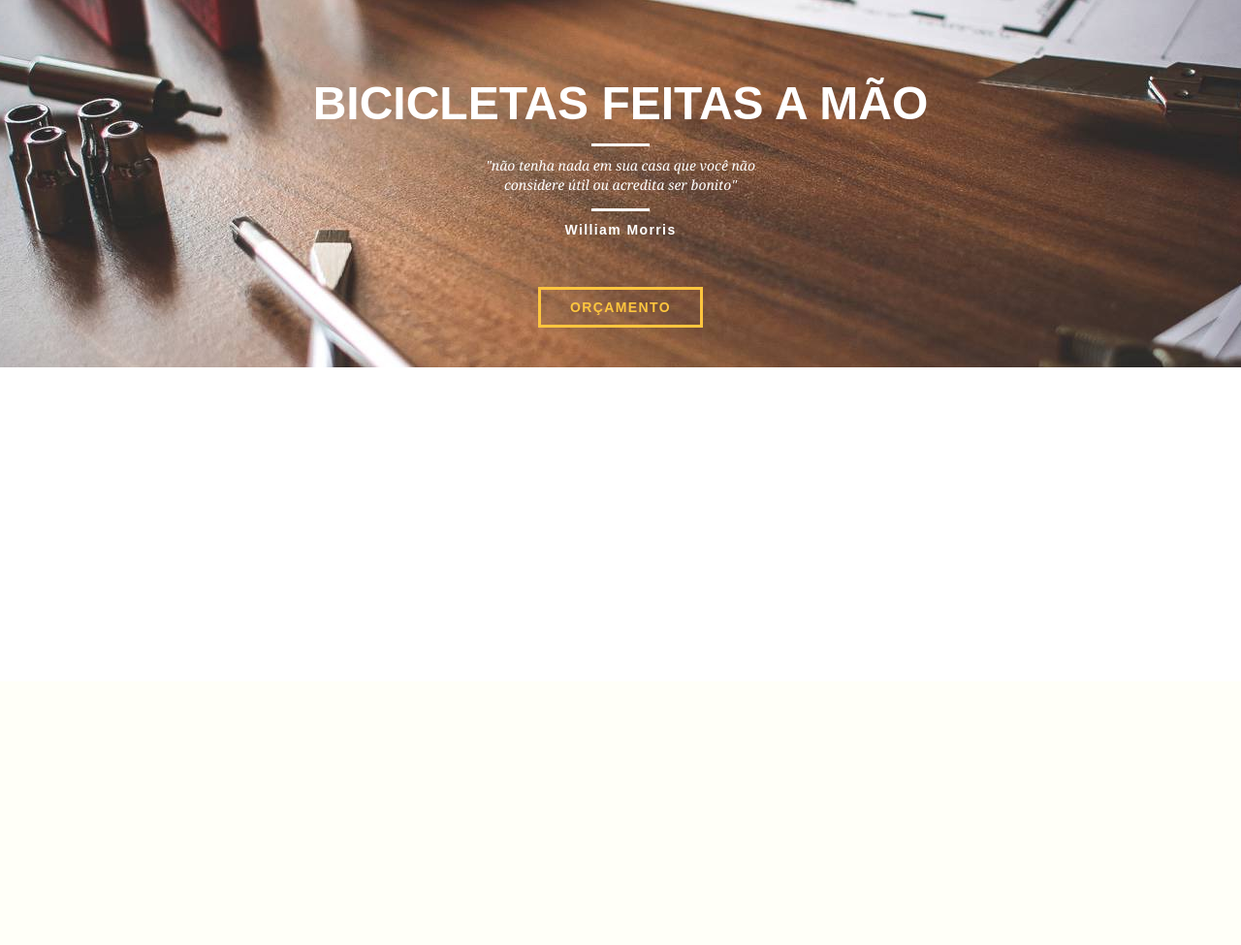
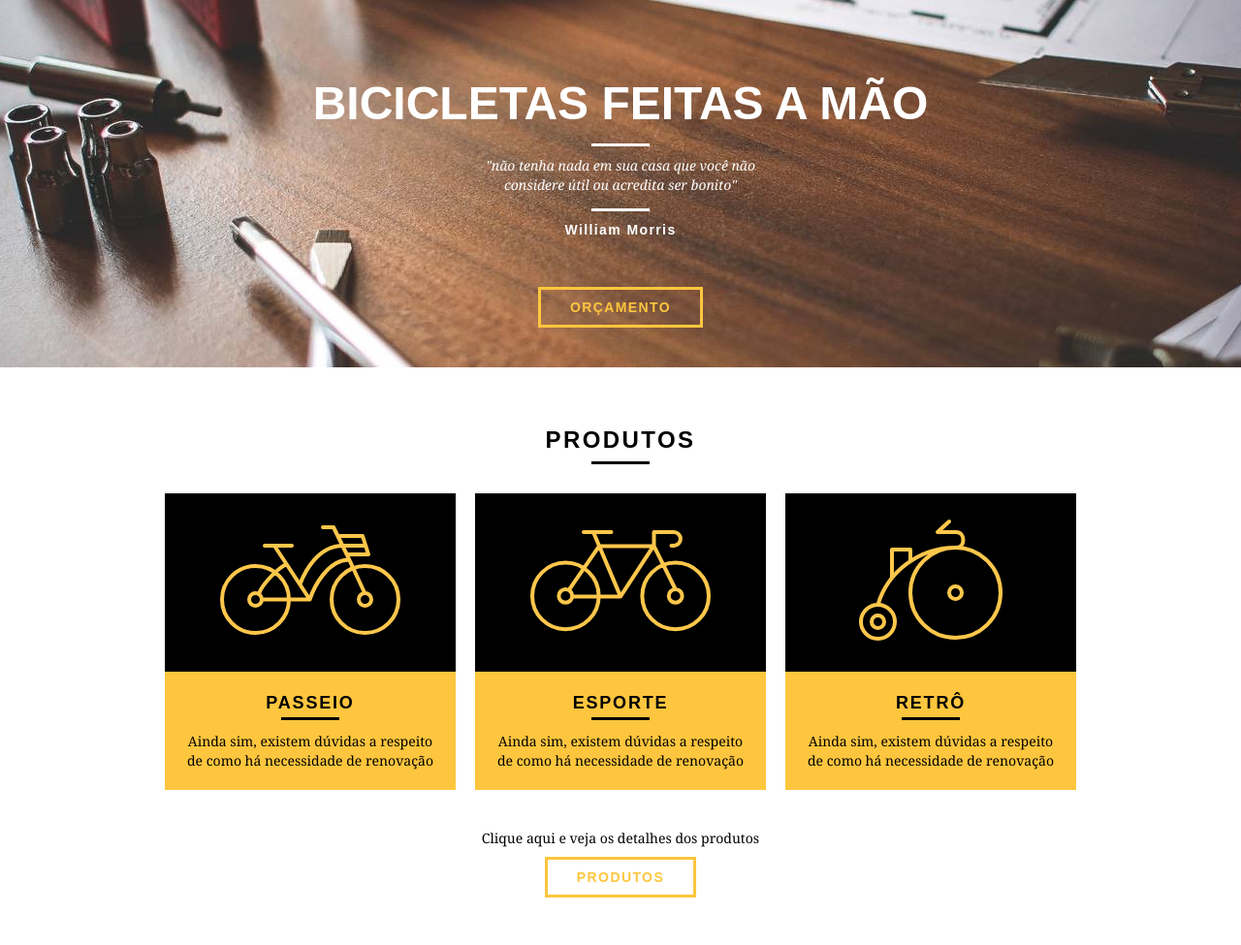
Before and after one commit to thalesonunes/pequenos-projetos, a PHP site: page / in a window 1280 px wide. Shown: the part 97-1072 px from the top of the page at 97% size. Before the commit the page ends 476 px from the top, so only its background shows below. Run offline with PHP 8.4, Linux system fonts and the light colour scheme.

Commit message:
Lista de Produtos

```diff
--- a/sabor-caipiria/css/style.css
+++ b/sabor-caipiria/css/style.css
@@ -30,6 +30,31 @@ p{
     border-color: #fff;
 }
 
+.btn.btn-preto:hover{
+    color: #000;
+    border-color: #000;
+}
+
+.subtitulo{
+    font-weight: bold;
+    font-size: 24px;
+    line-height: 30px;
+    letter-spacing: .1em;
+    color: #000;
+    text-transform: uppercase;
+    text-align: center;
+    margin-bottom: 30px;
+}
+
+.subtitulo::after{
+    content: "";
+    display: block;
+    width: 60px;
+    height: 3px;
+    background-color: #000;
+    margin: 7px auto;
+}
+
 
 /* Header */
 .header {
@@ -38,6 +63,7 @@ p{
     width: 100%;
     background-color: var(--yellow);
     padding: 15px 0;
+    z-index: 1;
 }
 
 .header-menu{
@@ -110,3 +136,50 @@ p{
     font-size: 14px;
     letter-spacing: .1em;
 }
+
+/* Produtos */
+.produtos{
+    padding: 60px 0;
+}
+
+.produtos-lista li{
+    background-color: var(--yellow);
+    text-align: center;
+}
+
+.produtos-lista li h3{
+    font-weight: bold;
+    font-size: 18px;
+    line-height: 25px;
+    text-transform: uppercase;
+    letter-spacing: .1em;
+    margin-top: 20px;
+}
+
+.produtos-lista li h3::after{
+    content: "";
+    display: block;
+    width: 60px;
+    height: 3px;
+    background-color: #000;
+    margin: 2px auto;
+}
+
+.produtos-lista li p{
+    padding: 10px 20px 20px 20px;
+}
+
+.produtos-icone{
+    background-color: #000;
+    padding: 20px;
+}
+
+.call{
+    text-align: center;
+    padding-top: 40px;
+    clear: both;
+}
+
+.call p{
+    margin-bottom: 20px;
+}
--- a/sabor-caipiria/index.html
+++ b/sabor-caipiria/index.html
@@ -36,5 +36,41 @@
 			</div>
 		</section>
 
+		<section class="produtos container">
+			<h2 class="subtitulo">Produtos</h2>
+			<ul class="produtos-lista">
+
+				<li class="grid-1-3">
+					<div class="produtos-icone">
+						<img src="img/produtos/passeio.svg" alt="Bikcraft Passeio">
+					</div>
+					<h3>Passeio</h3>
+					<p>Ainda sim, existem dúvidas a respeito de como há necessidade de renovação</p>
+				</li>
+
+				<li class="grid-1-3">
+					<div class="produtos-icone">
+						<img src="img/produtos/esporte.svg" alt="Bikcraft Esporte">
+					</div>
+					<h3>Esporte</h3>
+					<p>Ainda sim, existem dúvidas a respeito de como há necessidade de renovação</p>
+				</li>
+
+				<li class="grid-1-3">
+					<div class="produtos-icone">
+						<img src="img/produtos/retro.svg" alt="Bikcraft Retrô">
+					</div>
+					<h3>Retrô</h3>
+					<p>Ainda sim, existem dúvidas a respeito de como há necessidade de renovação</p>
+				</li>
+
+			</ul>
+
+			<div class="call">
+				<p>Clique aqui e veja os detalhes dos produtos</p>
+				<a href="produtos.hmtl" class="btn btn-preto">Produtos</a>
+			</div>
+		</section>
+
 	</body>
 </html>
```
